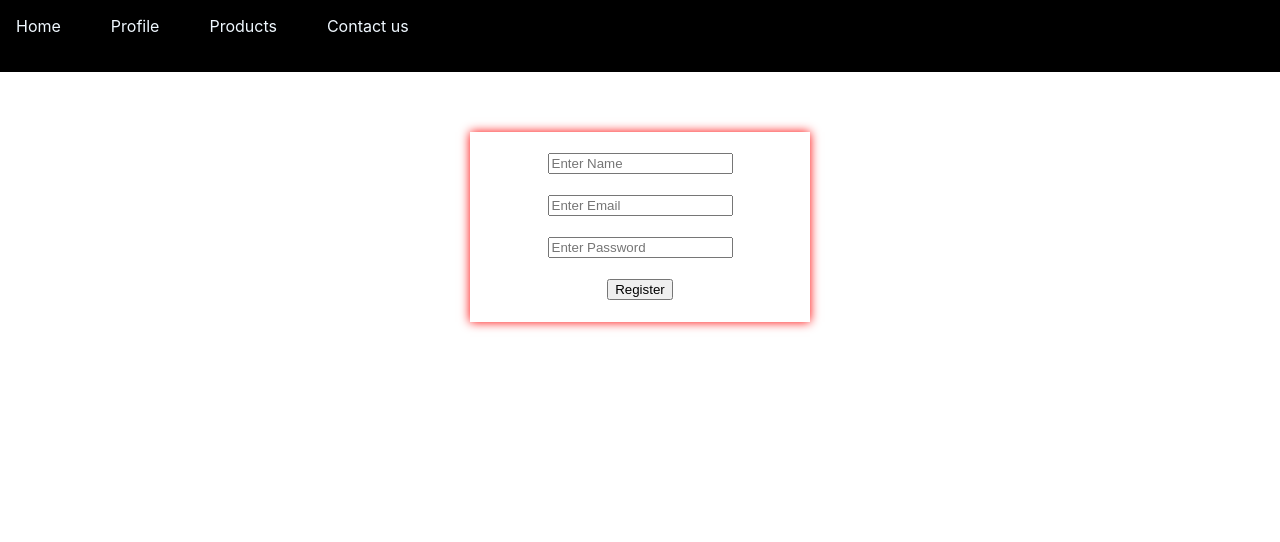
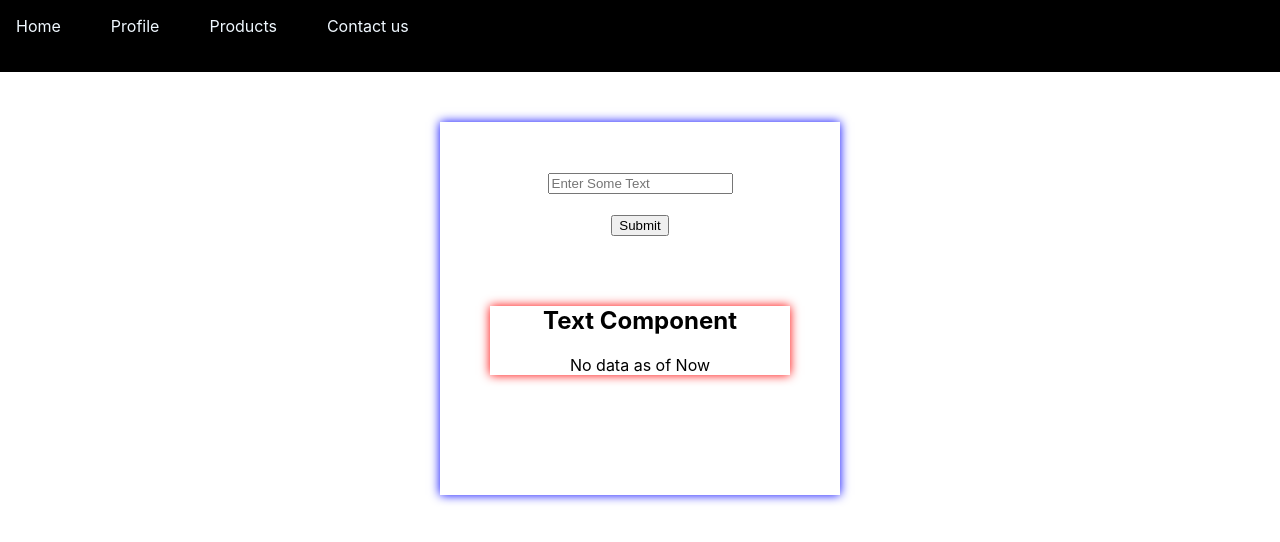
Before and after one commit to prerna1113/react-topics, a React (Create React App) app: page / in a window 1280 px wide. Shown: the top 542 px of the page. Built offline with nearby package versions, Linux system fonts and the light colour scheme.

Commit message:
added ParentChild

```diff
--- a/src/App.js
+++ b/src/App.js
@@ -12,6 +12,7 @@ import Counter from './component/Timer/Counter';
 import Dom from './component/Dom/Dom';
 import Form from './component/Form/Form';
 import ControlledComponent from './component/Form/ControlledComponent';
+import ParentChild from './component/REVISION/ParentChild';
 
 
 // import Input from './component/Parent-Child/Input';
@@ -34,7 +35,8 @@ function App() {
   return (
     <div className="App">
       <Navbar/>
-      <ControlledComponent />
+      <ParentChild />
+      {/* <ControlledComponent /> */}
       {/* <Counter />
       <Dom />
       <Form /> */}
--- /dev/null
+++ b/src/component/REVISION/ParentChild.jsx
@@ -0,0 +1,17 @@
+import React from 'react'
+import Text from './Text'
+
+function ParentChild() {
+  return (
+    <div style={{width:"300px",margin:"50px auto",padding:"50px",boxShadow:"0 0 10px blue"}}>
+      <input type="Text" placeholder="Enter Some Text" />
+      <br></br>
+      <br></br>
+      <button>Submit</button>
+      <Text />
+
+    </div>
+  )
+}
+
+export default ParentChild
--- /dev/null
+++ b/src/component/REVISION/Text.jsx
@@ -0,0 +1,13 @@
+import React from 'react'
+
+function Text() {
+  return (
+    <div style={{width:"300px",boxShadow:"0 0 10px red",margin:"70px auto"}}>
+        <h2>Text Component</h2>
+
+        <p>No data as of Now</p>
+    </div>
+  )
+}
+
+export default Text
```
